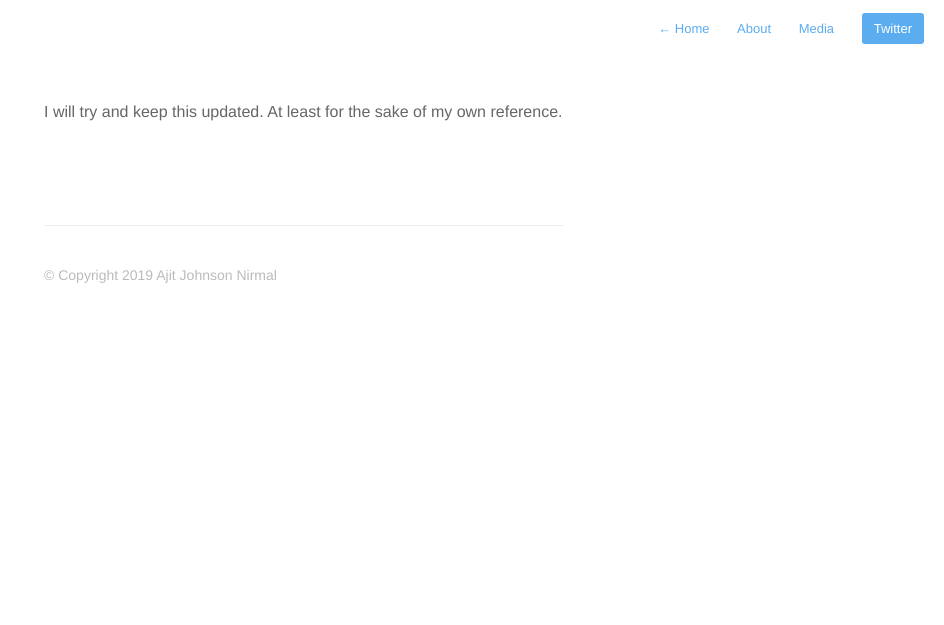
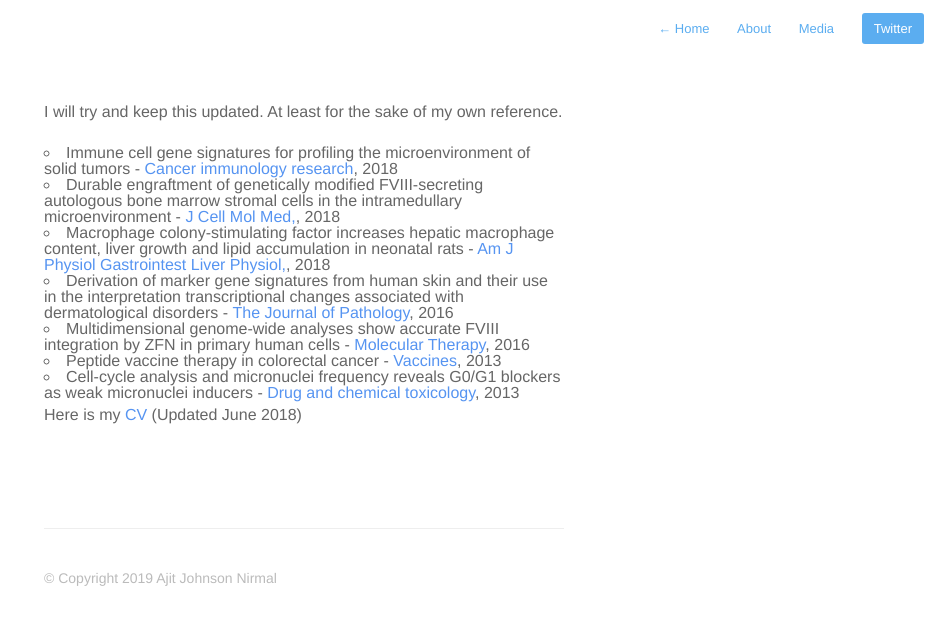
Before and after one commit to jjacklee116/ajitjohnson.github.io, a Jekyll site: the page built from publications.md, in a window 1280 px wide. Shown: the top 625 px of the page, without its empty margins (336-1280 px from the left). Built offline with Jekyll 4.4.1, drawn with Linux system fonts in a browser that asks for light colours; nearby versions of some CDN libraries.

Commit message:
added publications

```diff
--- a/publications.md
+++ b/publications.md
@@ -6,4 +6,14 @@
 
 I will try and keep this updated. At least for the sake of my own reference.
 
+*   Immune cell gene signatures for profiling the microenvironment of solid tumors - [Cancer immunology research](http://cancerimmunolres.aacrjournals.org/content/6/11/1388), 2018
+*   Durable engraftment of genetically modified FVIII‐secreting autologous bone marrow stromal cells in the intramedullary microenvironment - [J Cell Mol Med,](https://onlinelibrary.wiley.com/doi/abs/10.1111/jcmm.13648 "Journal of cellular and molecular medicine."), 2018
+*   Macrophage colony-stimulating factor increases hepatic macrophage content, liver growth and lipid accumulation in neonatal rats - [Am J Physiol Gastrointest Liver Physiol,](https://www.physiology.org/doi/abs/10.1152/ajpgi.00343.2017 "American journal of physiology. Gastrointestinal and liver physiology."), 2018
+*   Derivation of marker gene signatures from human skin and their use in the interpretation transcriptional changes associated with dermatological disorders - [The Journal of Pathology](http://onlinelibrary.wiley.com/doi/10.1002/path.4864/full), 2016
+*   Multidimensional genome-wide analyses show accurate FVIII integration by ZFN in primary human cells - [Molecular Therapy](http://www.sciencedirect.com/science/article/pii/S1525001616309789), 2016
+*   Peptide vaccine therapy in colorectal cancer - [Vaccines](https://www.ncbi.nlm.nih.gov/pmc/articles/PMC4552199/), 2013
+*   Cell-cycle analysis and micronuclei frequency reveals G0/G1 blockers as weak micronuclei inducers - [Drug and chemical toxicology](http://www.tandfonline.com/doi/abs/10.3109/01480545.2012.737803), 2013
+
+Here is my [CV](https://ajitjohnson.com/wp-content/uploads/2018/06/CV.pdf) (Updated June 2018)
+
 {% include footer.html %}
```
Also changed, not shown: 2 other files.
